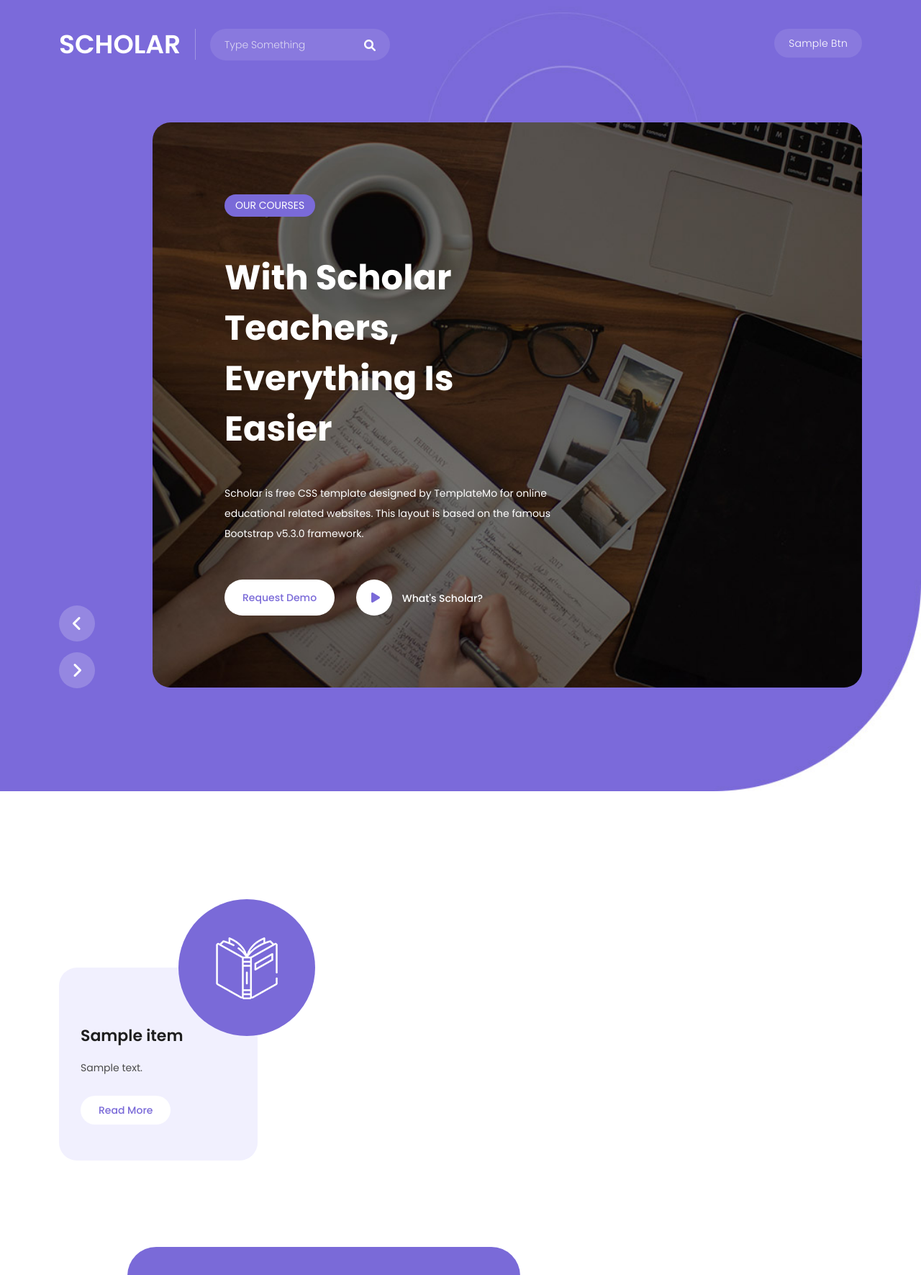
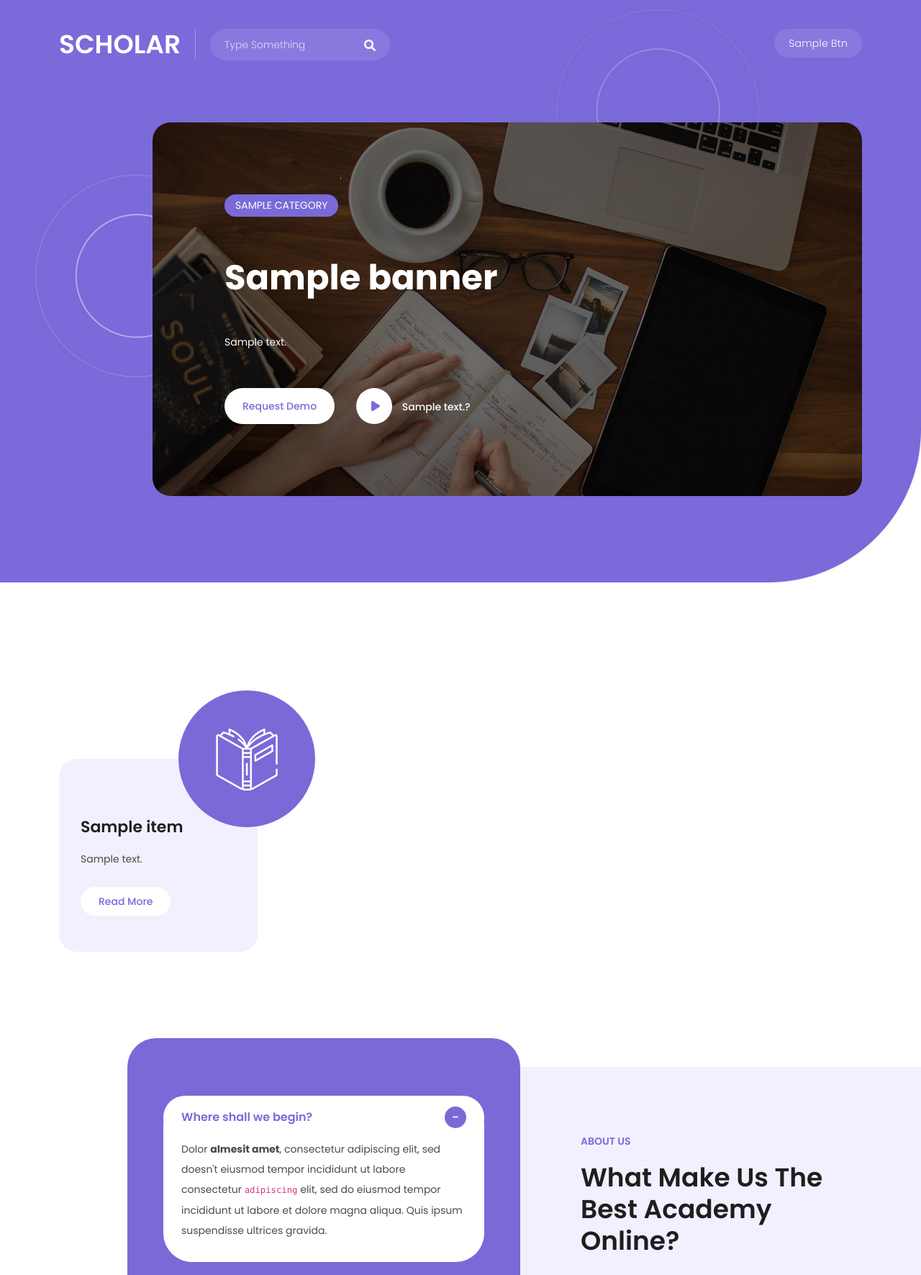
Before and after one commit to RALHI/SCHOLAR, a Django app: template indexapp/templates/indexapp/index.html in a window 1280 px wide. Shown: the top 1771 px of the page at 72% size. Run offline with Django 5.2, Linux system fonts and the light colour scheme; the template is opened without the code that fills it: most values are stand-ins (such as "Sample title", 1, 10 or a date in 2020); some libraries are stand-ins or nearby versions.

Commit message:
dynamically render the banner content by oassing data from views.py to main0banner.html

```diff
--- a/indexapp/templates/indexapp/includes/main-banner.html
+++ b/indexapp/templates/indexapp/includes/main-banner.html
@@ -3,53 +3,29 @@
         <div class="row">
           <div class="col-lg-12">
             <div class="owl-carousel owl-banner">
+              {% if service %}
+                {% for items in banner %}
                   <div class="item item-1">
                     <div class="header-text">
-                  <span class="category">Our Courses</span>
-                  <h2>With Scholar Teachers, Everything Is Easier</h2>
-                  <p>Scholar is free CSS template designed by TemplateMo for online educational related websites. This layout is based on the famous Bootstrap v5.3.0 framework.</p>
+                      <span class="category">{{items.category}}</span>
+                      <h2>{{items.heading}}</h2>
+                      <p>{{items.description}}</p>
                       <div class="buttons">
                         <div class="main-button">
                           <a href="#">Request Demo</a>
                         </div>
                         <div class="icon-button">
-                      <a href="#"><i class="fa fa-play"></i> What's Scholar?</a>
+                          <a href="#"><i class="fa fa-play"></i> {{items.text}}?</a>
                         </div>
                       </div>
                     </div>
                   </div>
-              <div class="item item-2">
-                <div class="header-text">
-                  <span class="category">Best Result</span>
-                  <h2>Get the best result out of your effort</h2>
-                  <p>You are allowed to use this template for any educational or commercial purpose. You are not allowed to re-distribute the template ZIP file on any other website.</p>
-                  <div class="buttons">
-                    <div class="main-button">
-                      <a href="#">Request Demo</a>
-                    </div>
-                    <div class="icon-button">
-                      <a href="#"><i class="fa fa-play"></i> What's the best result?</a>
-                    </div>
-                  </div>
-                </div>
-              </div>
-              <div class="item item-3">
-                <div class="header-text">
-                  <span class="category">Online Learning</span>
-                  <h2>Online Learning helps you save the time</h2>
-                  <p>Lorem ipsum dolor sit amet, consectetur adipiscing elit, sed do eiusmod temporious incididunt ut labore et dolore magna aliqua suspendisse.</p>
-                  <div class="buttons">
-                    <div class="main-button">
-                      <a href="#">Request Demo</a>
-                    </div>
-                    <div class="icon-button">
-                      <a href="#"><i class="fa fa-play"></i> What's Online Course?</a>
+                {% endfor %}
+              {% else %}
+                <p>No services available.</p>
+              {% endif %}
             </div>
           </div>
         </div>
       </div>
     </div>
-          </div>
-        </div>
-      </div>
-    </div>
--- a/indexapp/templates/indexapp/includes/service-section.html
+++ b/indexapp/templates/indexapp/includes/service-section.html
@@ -2,7 +2,6 @@
 <div class="services section" id="services">
     <div class="container">
         <div class="row">
-          {% if service %}
           {% for item in service %}
             <div class="col-lg-4 col-md-6">
               <div class="service-item">
@@ -20,10 +19,6 @@
               </div>
             </div>
           {% endfor %}
-          {% else %}
-            <p>No services available.</p>
-          {% endif %}
         </div>
     </div>
 </div>
-    </div>
```
Also changed, not shown: indexapp/views.py (+23 -3 lines). Lines whose indentation alone changed are shown as unchanged.
